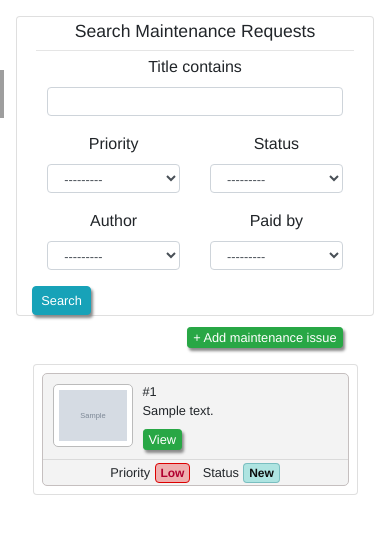
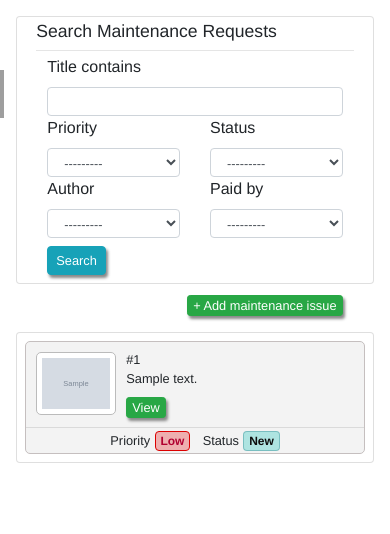
Before and after one commit to gitbush/tenant_share, a Django app: page /maintenance in a window 390 px wide. Shown: the part 60-594 px from the top of the page. Run offline with Django 3.2, Linux system fonts and the light colour scheme; a user stored in the database is signed in; tables that the repository leaves empty hold one stand-in row (values such as "Sample post"); grey boxes marked "Sample" are stand-in pictures; some libraries are stand-ins or nearby versions; grey boxes are pictures that could not be loaded.

Commit message:
Make maint list search form responsive
UX/UI

```diff
--- a/maintenance/templates/maintenance/maint_requests.html
+++ b/maintenance/templates/maintenance/maint_requests.html
@@ -4,17 +4,19 @@
 {% block content %}
     <div class="container-fluid">
         <div class="row justify-content-center">
-            <div class="card col-11 col-md-9 mt-3 text-center max-card">
+            <div class="card col-11 col-md-9 mt-3 max-card">
                 <h3 class="md-heading m-1">Search Maintenance Requests</h3>
                 <hr class="m-1">
                 <div class="col-12">
-                    <form class="row" method="get">
+                    <form id="maint-search-form" class="row mb-2" method="get">
                         <div class="col-12">{{ maint_filter.form.title__icontains|as_crispy_field }}</div>
-                        <div class="col-6">{{ maint_filter.form.priority|as_crispy_field }}</div>
-                        <div class="col-6">{{ maint_filter.form.status|as_crispy_field }}</div>
-                        <div class="col-6">{{ maint_filter.form.author|as_crispy_field }}</div>
-                        <div class="col-6">{{ maint_filter.form.paid_by|as_crispy_field }}</div>
-                        <button class="btn btn-md btn-info" type="submit">Search</button>
+                        <div class="col-6 col-sm-3">{{ maint_filter.form.priority|as_crispy_field }}</div>
+                        <div class="col-6 col-sm-3">{{ maint_filter.form.status|as_crispy_field }}</div>
+                        <div class="col-6 col-sm-3">{{ maint_filter.form.author|as_crispy_field }}</div>
+                        <div class="col-6 col-sm-3">{{ maint_filter.form.paid_by|as_crispy_field }}</div>
+                        <div class="col-12 text-left mt-2">
+                            <button class="btn btn-md btn-info" type="submit">Search</button>
+                        </div>
                     </form>
                 </div>
             </div>
@@ -27,7 +29,7 @@
                 </div>
             </div>
             <div class="row justify-content-center">
-                <div class="card max-card col-10 col-md-9 mt-3 mb-3">
+                <div class="card max-card col-11 col-md-9 mt-3 mb-3">
                     <div class="row justify-content-center">
                         {% include 'maintenance/_maint_list_item.html' %}
                     </div>
--- a/static/css/main.css
+++ b/static/css/main.css
@@ -140,6 +140,10 @@ option {
 .clearablefileinput,
 #div_id_invoice_pdf {
   font-size: .8rem;
+}
+
+#maint-search-form .form-group {
+  margin-bottom: 0;
 }
 
 .navbar {
--- a/static/scss/0_helpers/_utilities.scss
+++ b/static/scss/0_helpers/_utilities.scss
@@ -152,3 +152,7 @@ option{
 #div_id_invoice_pdf{
     font-size: .8rem;
 }
+
+#maint-search-form .form-group{
+    margin-bottom: 0;
+}
```
Also changed, not shown: 1 other file.
